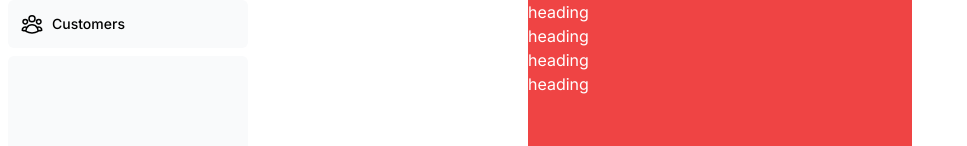
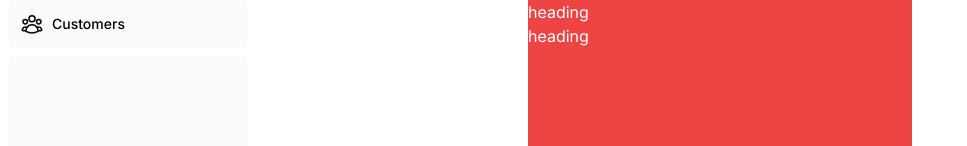
Before and after one commit to AneeshRahman/nextjs-dashboard, a Next.js app: page /dashboard/invoice in a window 1280 px wide. Shown: the part 296-442 px from the top of the page, without its empty margins (0-967 px from the left). Built offline with nearby package versions, Linux system fonts and the light colour scheme; a web font is replaced by a local one.

Commit message:
h removed

```diff
--- a/app/dashboard/invoice/page.tsx
+++ b/app/dashboard/invoice/page.tsx
@@ -5,8 +5,6 @@ export default function Page() {
         <h1>heading</h1>
         <h1>heading</h1>
         <h1>heading</h1>
-        <h1>heading</h1>
-        <h1>heading</h1>
       </div>
     </main>
   )
```
